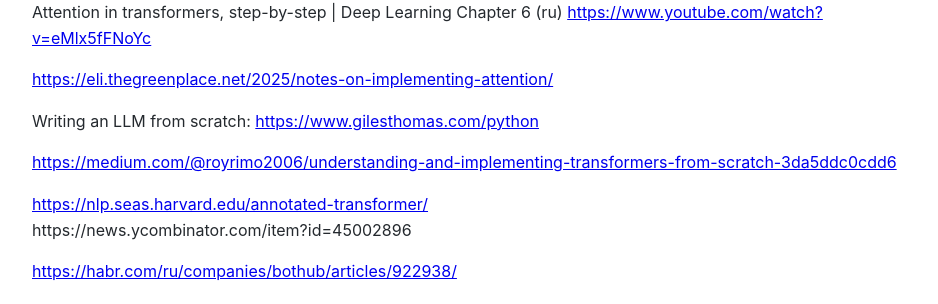
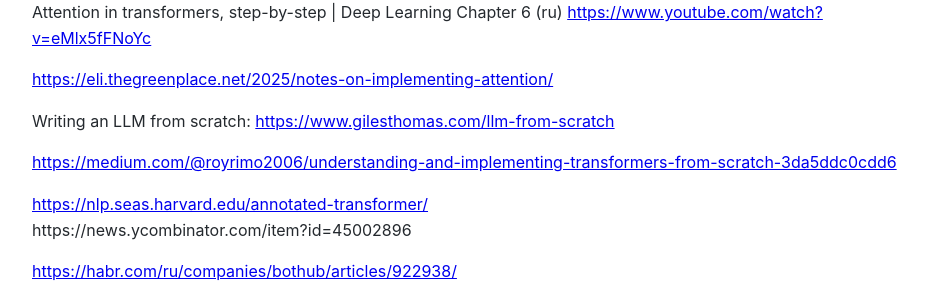
Before and after one commit to Michael-Lubinsky/michael-lubinsky.github.com, a Jekyll site: the page built from ml/attention.md, in a window 1280 px wide and 900 px high, scrolled down 395 px. Shown: the part 149-453 px from the top of the window, without its empty margins (158-1096 px from the left). Built offline with Jekyll 4.4.1, drawn with Linux system fonts in a browser that asks for light colours; our own code applies the rules of GitHub Pages for plain Markdown files.

Commit message:
Update attention.md

```diff
--- a/ml/attention.md
+++ b/ml/attention.md
@@ -21,7 +21,9 @@
 <https://eli.thegreenplace.net/2025/notes-on-implementing-attention/>
 
 Writing an LLM from scratch:
-<https://www.gilesthomas.com/python>
+<https://www.gilesthomas.com/llm-from-scratch>
+
+
 
 <https://medium.com/@royrimo2006/understanding-and-implementing-transformers-from-scratch-3da5ddc0cdd6>
 
```
